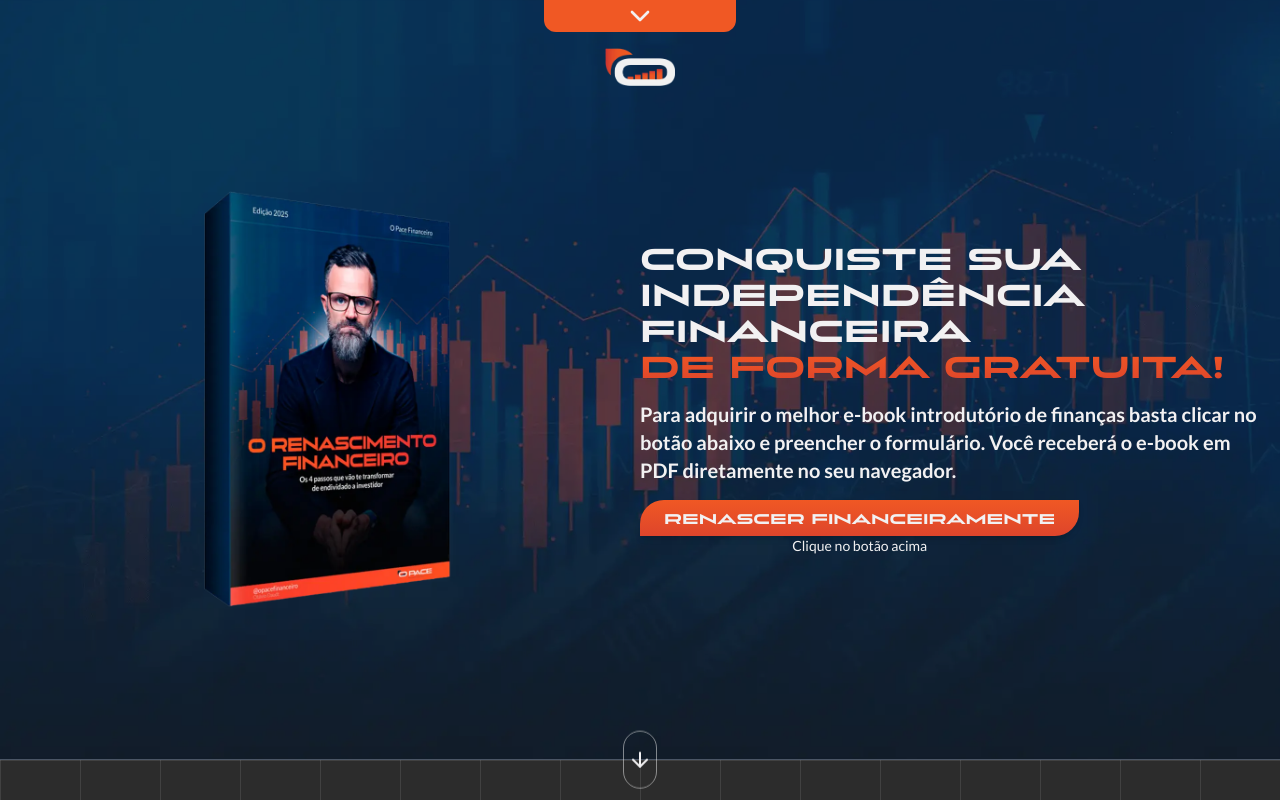
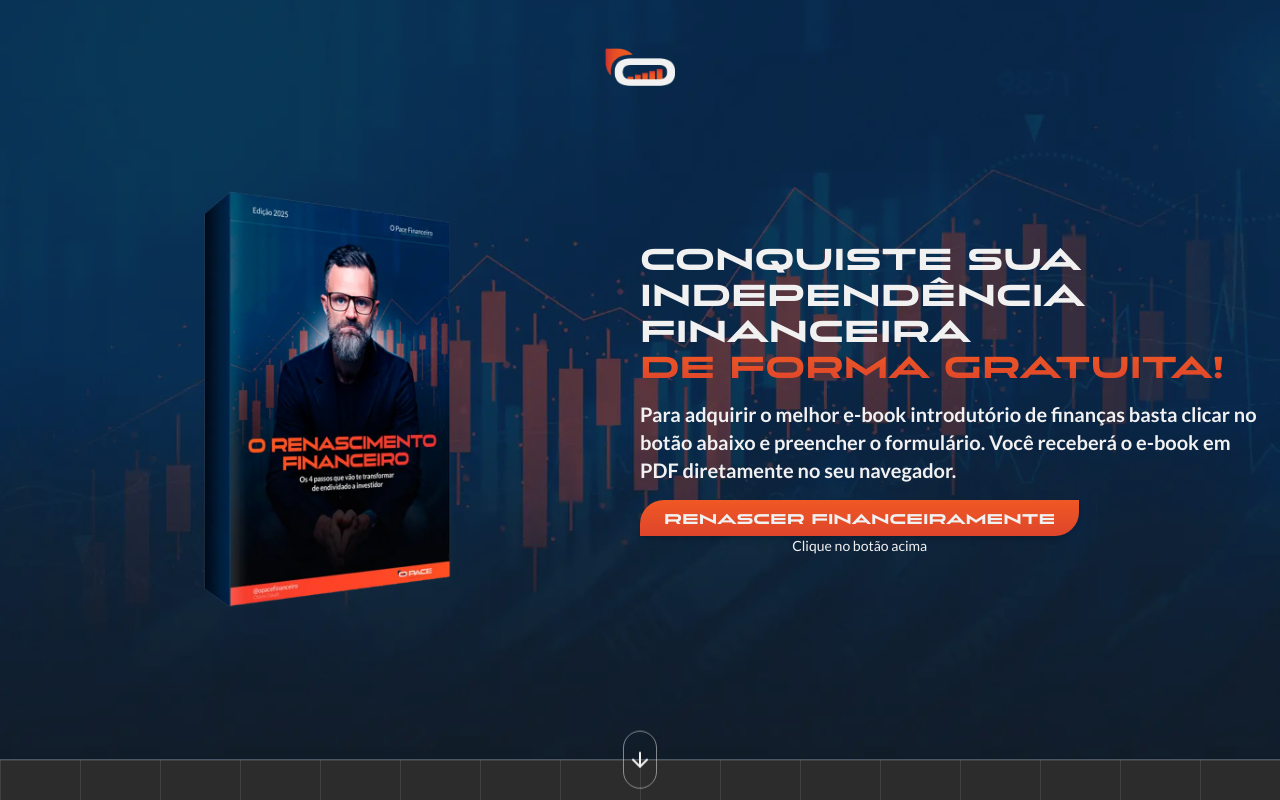
Before and after one commit to DevJeipi/lp-opacefinanceiro, a Next.js app: page /ebook in a window 1280 px wide. Shown: the top 800 px of the page. Built offline with nearby package versions, Linux system fonts and the light colour scheme.

Commit message:
chevron ebook page delete

```diff
--- a/src/app/ebook/page.tsx
+++ b/src/app/ebook/page.tsx
@@ -366,9 +366,6 @@ export default function Ebook02() {
                 </GridContainer>
             </section>
             <section className="bg-primary-black flex items-center justify-center overflow-hidden">
-                <div className="bg-primary-orange absolute top-0 flex w-48 items-center justify-center rounded-b-xl">
-                    <ChevronDown color="var(--color-primary-white)" size={32} />
-                </div>
                 <div className="container">
                     <GridContainer className="flex flex-col items-center justify-center gap-8 pt-20 text-center">
                         <h1 className="font-heading text-primary-white mt-4 text-2xl font-bold sm:text-3xl">
```
